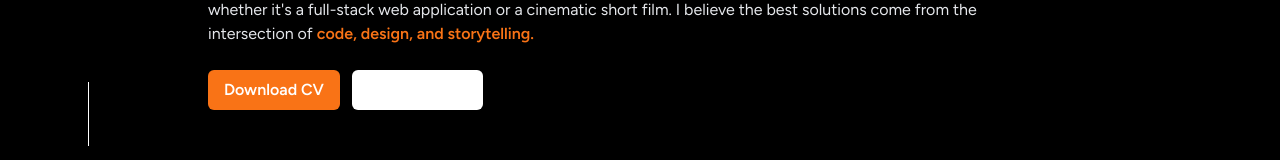
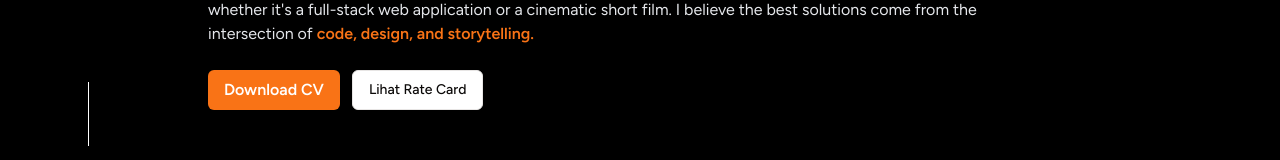
Before and after one commit to dhendisyafaa/radcliffe-portfolio, a Next.js app: page /me in a window 1280 px wide. Shown: the part 400-560 px from the top of the page. Built offline with nearby package versions, Linux system fonts and the light colour scheme; some icons are missing.

Commit message:
style: fix button color

```diff
--- a/src/components/about_me/MyDescription.jsx
+++ b/src/components/about_me/MyDescription.jsx
@@ -36,11 +36,7 @@ const MyDescription = () => {
             >
               Download CV
             </a>
-            <Button
-              asChild
-              variant="outline"
-              className="border-white/35 text-white"
-            >
+            <Button asChild variant="outline">
               <Link href="/rate-card">Lihat Rate Card</Link>
             </Button>
           </div>
```
